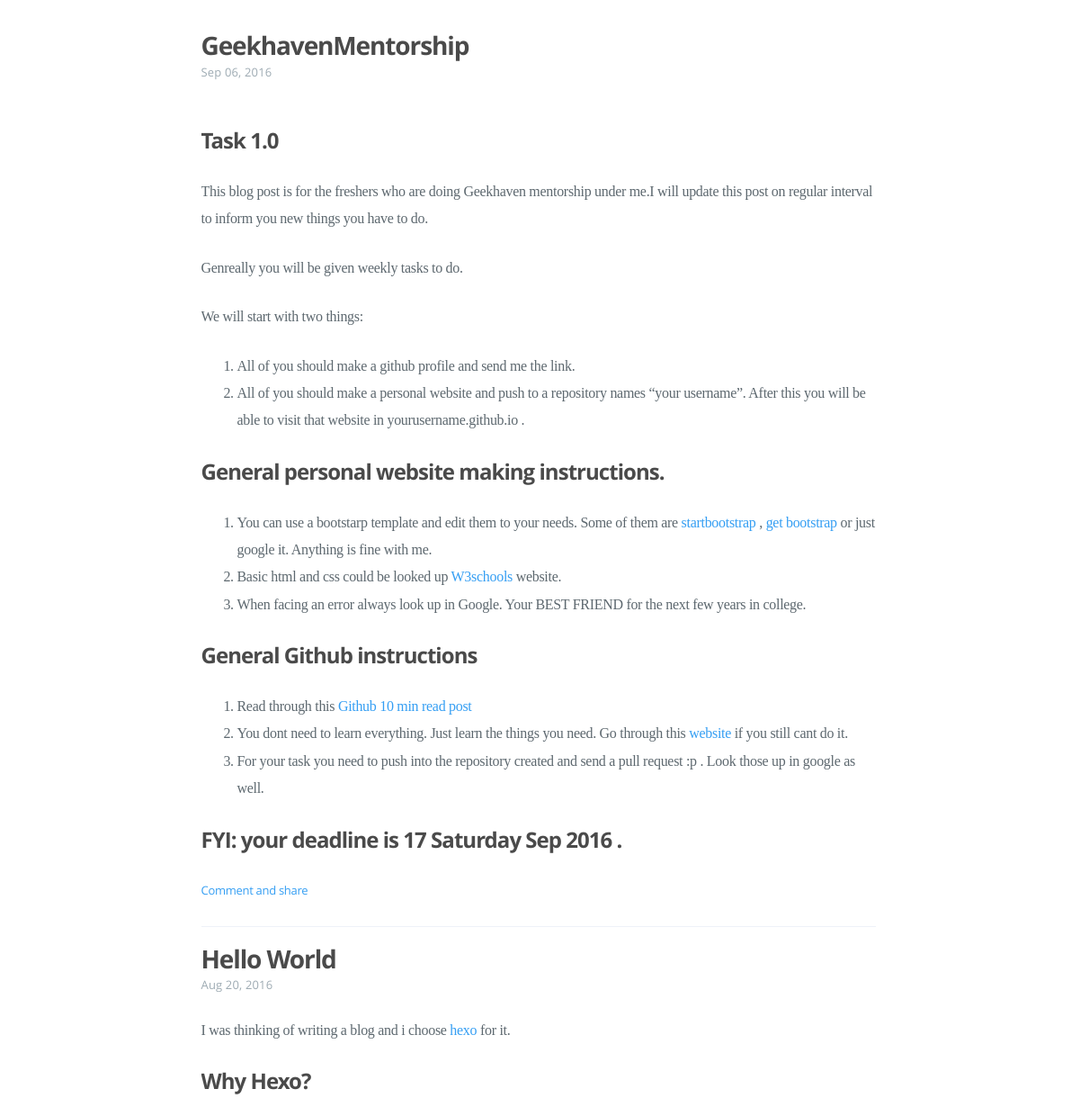
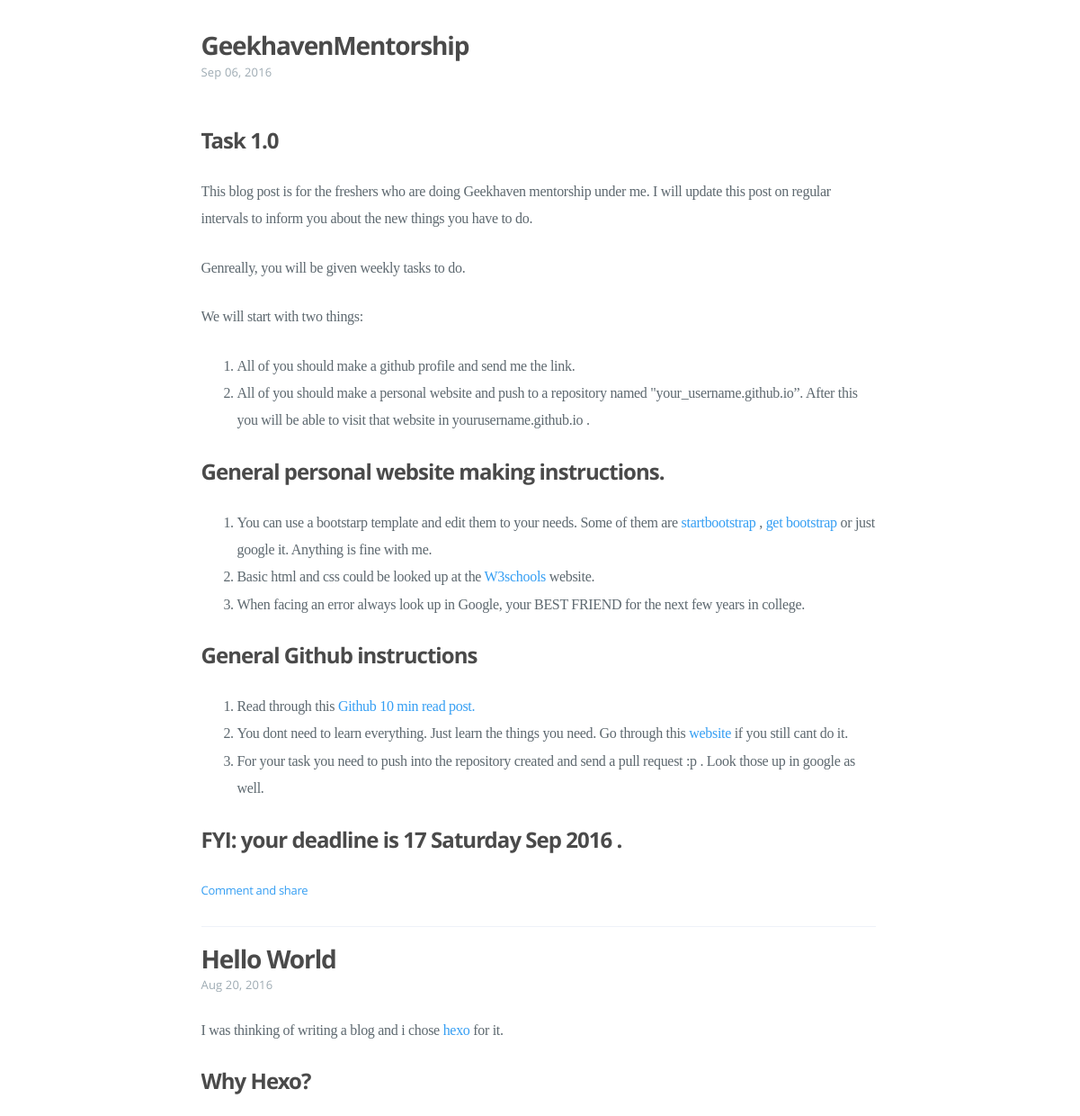
Before and after one commit to nab331/gauthamzz.github.io, a plain HTML site: page index.html in a window 1280 px wide. Shown: the top 1240 px of the page at 90% size, 79-1280 px from the left. Drawn offline with Linux system fonts and the light colour scheme; grey boxes are pictures that could not be loaded; a web font is replaced by a local one.

Commit message:
Spelling and Grammatical Errors

```diff
--- a/index.html
+++ b/index.html
@@ -199,20 +199,20 @@
             </div>
 
                 <div class="postShorten-content" itemprop="articleBody">
-                    <h2 id="Task-1-0"><a href="#Task-1-0" class="headerlink" title="Task 1.0 "></a>Task 1.0 </h2><p>This blog post is for the freshers who are doing Geekhaven mentorship under me.I will update this post on regular interval to inform you new things you have to do.</p>
-<p>Genreally you will be given weekly tasks to do.</p>
+                    <h2 id="Task-1-0"><a href="#Task-1-0" class="headerlink" title="Task 1.0 "></a>Task 1.0 </h2><p>This blog post is for the freshers who are doing Geekhaven mentorship under me. I will update this post on regular intervals to inform you about the new things you have to do.</p>
+<p>Genreally, you will be given weekly tasks to do.</p>
 <p>We will start with two things:</p>
 <ol>
 <li>All of you should make a github profile and send me the link.</li>
-<li>All of you should make a personal website and push to a repository names “your username”. After this you will be able to visit that website in yourusername.github.io . </li>
+<li>All of you should make a personal website and push to a repository named "your_username.github.io”. After this you will be able to visit that website in yourusername.github.io . </li>
 </ol>
 <h2 id="General-personal-website-making-instructions"><a href="#General-personal-website-making-instructions" class="headerlink" title="General personal website making instructions."></a>General personal website making instructions.</h2><ol>
 <li>You can use a bootstarp template and edit them to your needs. Some of them are <a href="https://startbootstrap.com/" target="_blank" rel="external">startbootstrap</a> , <a href="http://getbootstrap.com/" target="_blank" rel="external">get bootstrap</a> or just google it. Anything is fine with me.</li>
-<li>Basic html and css could be looked up <a href="http://www.w3schools.com/" target="_blank" rel="external">W3schools</a> website.</li>
-<li>When facing an error always look up in Google.  Your BEST FRIEND for the next few years in college.</li>
+<li>Basic html and css could be looked up at the <a href="http://www.w3schools.com/" target="_blank" rel="external">W3schools</a> website.</li>
+<li>When facing an error always look up in Google, your BEST FRIEND for the next few years in college.</li>
 </ol>
 <h2 id="General-Github-instructions"><a href="#General-Github-instructions" class="headerlink" title="General Github instructions"></a>General Github instructions</h2><ol>
-<li>Read through this <a href="https://guides.github.com/activities/hello-world/" target="_blank" rel="external">Github 10 min read post</a></li>
+<li>Read through this <a href="https://guides.github.com/activities/hello-world/" target="_blank" rel="external">Github 10 min read post.</a></li>
 <li>You dont need to learn everything. Just learn the things you need. Go through this <a href="https://try.github.io/levels/1/challenges/1" target="_blank" rel="external">website</a> if you still cant do it.  </li>
 <li>For your task you need to push into the repository created and send a pull request :p . Look those up in google as well.</li>
 </ol>
@@ -257,7 +257,7 @@
             </div>
 
                 <div class="postShorten-content" itemprop="articleBody">
-                    <p>I was thinking of writing a blog and i choose <a href="https://hexo.io/" target="_blank" rel="external">hexo</a> for it.</p>
+                    <p>I was thinking of writing a blog and i chose <a href="https://hexo.io/" target="_blank" rel="external">hexo</a> for it.</p>
 <h2 id="Why-Hexo"><a href="#Why-Hexo" class="headerlink" title="Why Hexo?"></a>Why Hexo?</h2><p><img src="http://blog.wangyizhe.net/img/blog-hexo.png" alt="alt text"><br>I wanted to make a static blog like jeykll and wanted to host it in Github.(Cos why not)</p>
 <p>Since writing in markdown is pretty easy i decided to go with it rather than the traditional <a href="https://timelessverses.wordpress.com/" target="_blank" rel="external">wordpress which i had used</a> .<br>But this is an argument that ended long time ago. <a href="https://github.com/adam-p/markdown-here/wiki/Markdown-Cheatsheet" target="_blank" rel="external">Markdowncheatsheet</a>.</p>
 <p>I didnt choose jeykll mostly since its too much in the market. So i decided to go with something new .I was actually planning to use it if this fails.But it worked brilliantly.</p>
```
